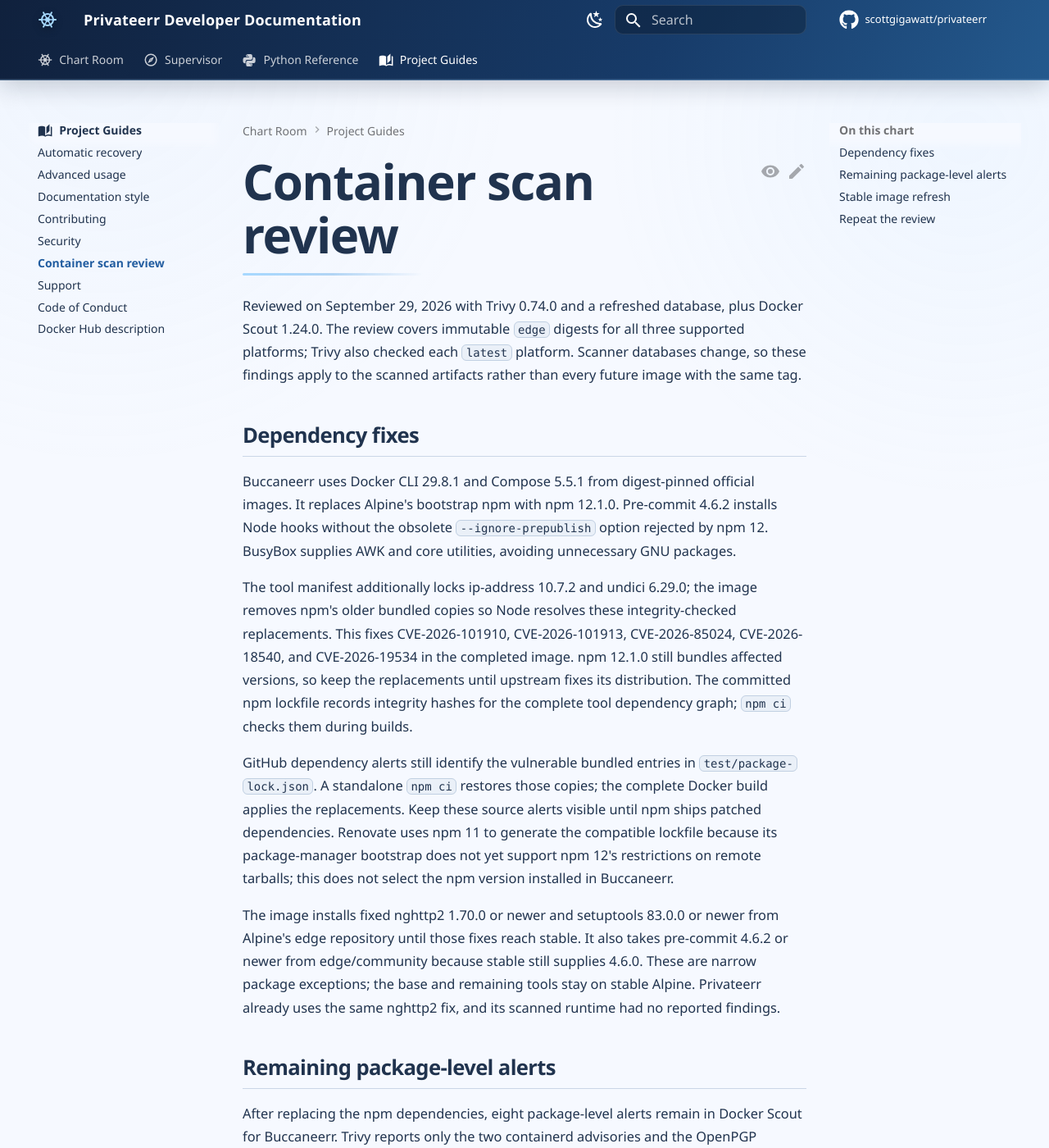
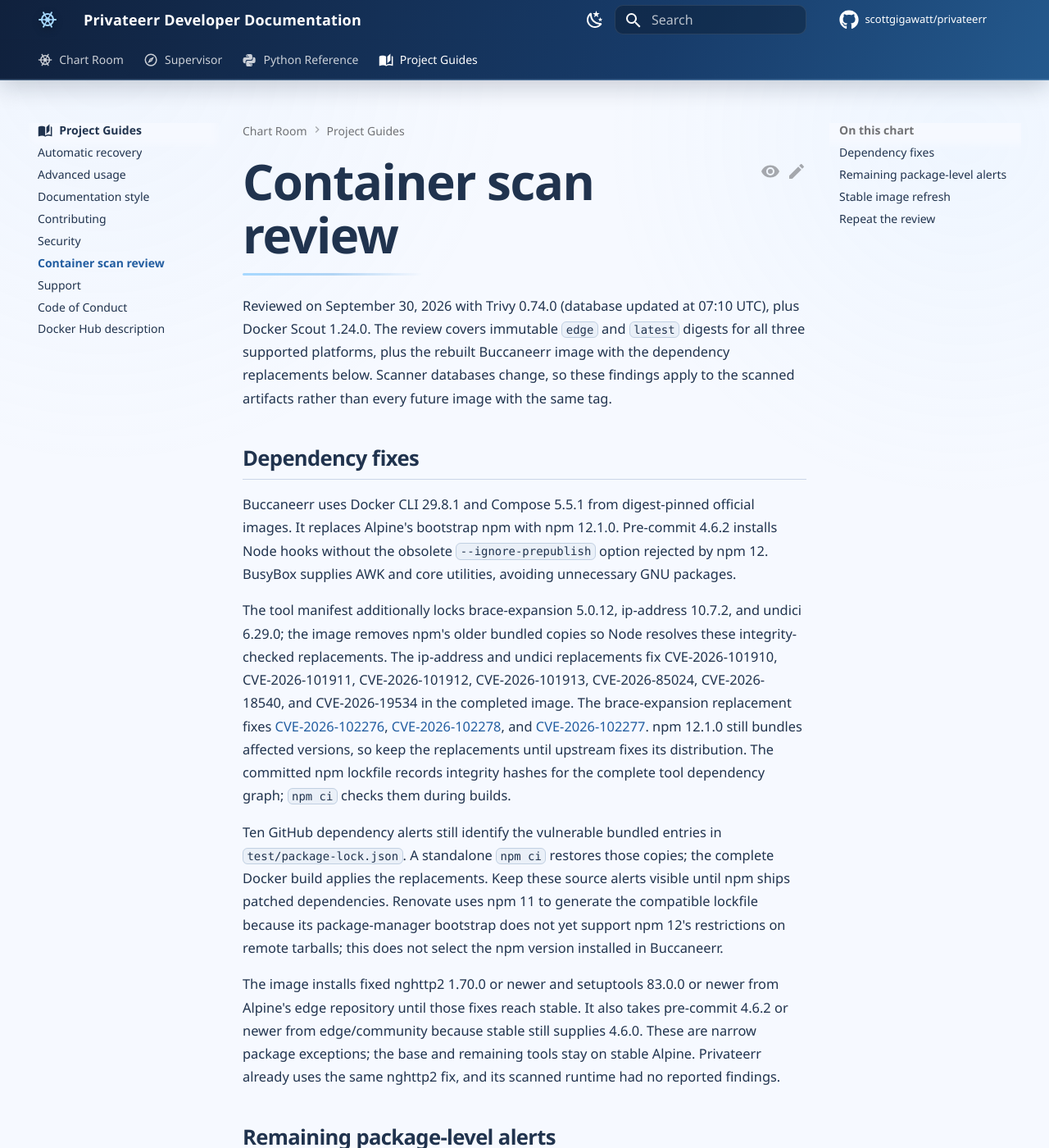
Before and after one commit to scottgigawatt/privateerr, an MkDocs documentation site: the page built from docs/container-scan-review.md, in a window 1280 px wide and 1400 px high. Shown: the whole window at 82% size. Built offline with MkDocs 1.6.1 and Material for MkDocs 9.7.7, drawn with Linux system fonts in a browser that asks for light colours; comment, search, counter and statistics services are not loaded; some of the changed text lies outside the part shown.

Commit message:
🛟 Patch Buccaneerr’s newly disclosed brace-expansion vulnerabilities (#96)
* 🛟 Brace yourself, npm brought more baggage

* 🔎 Give the scanner its proper credit

```diff
--- a/docs/container-scan-review.md
+++ b/docs/container-scan-review.md
@@ -1,14 +1,14 @@
 # Container scan review
 
-Reviewed on September 29, 2026 with Trivy 0.74.0 and a refreshed database, plus Docker Scout 1.24.0. The review covers immutable `edge` digests for all three supported platforms; Trivy also checked each `latest` platform. Scanner databases change, so these findings apply to the scanned artifacts rather than every future image with the same tag.
+Reviewed on September 30, 2026 with Trivy 0.74.0 (database updated at 07:10 UTC), plus Docker Scout 1.24.0. The review covers immutable `edge` and `latest` digests for all three supported platforms, plus the rebuilt Buccaneerr image with the dependency replacements below. Scanner databases change, so these findings apply to the scanned artifacts rather than every future image with the same tag.
 
 ## Dependency fixes
 
 Buccaneerr uses Docker CLI 29.8.1 and Compose 5.5.1 from digest-pinned official images. It replaces Alpine's bootstrap npm with npm 12.1.0. Pre-commit 4.6.2 installs Node hooks without the obsolete `--ignore-prepublish` option rejected by npm 12. BusyBox supplies AWK and core utilities, avoiding unnecessary GNU packages.
 
-The tool manifest additionally locks ip-address 10.7.2 and undici 6.29.0; the image removes npm's older bundled copies so Node resolves these integrity-checked replacements. This fixes CVE-2026-101910, CVE-2026-101913, CVE-2026-85024, CVE-2026-18540, and CVE-2026-19534 in the completed image. npm 12.1.0 still bundles affected versions, so keep the replacements until upstream fixes its distribution. The committed npm lockfile records integrity hashes for the complete tool dependency graph; `npm ci` checks them during builds.
+The tool manifest additionally locks brace-expansion 5.0.12, ip-address 10.7.2, and undici 6.29.0; the image removes npm's older bundled copies so Node resolves these integrity-checked replacements. The ip-address and undici replacements fix CVE-2026-101910, CVE-2026-101911, CVE-2026-101912, CVE-2026-101913, CVE-2026-85024, CVE-2026-18540, and CVE-2026-19534 in the completed image. The brace-expansion replacement fixes [CVE-2026-102276](https://github.com/advisories/GHSA-6j4f-fj2g-mc7p), [CVE-2026-102278](https://github.com/advisories/GHSA-qhr7-859c-m2p7), and [CVE-2026-102277](https://github.com/advisories/GHSA-q2hr-2g5m-vwhr). npm 12.1.0 still bundles affected versions, so keep the replacements until upstream fixes its distribution. The committed npm lockfile records integrity hashes for the complete tool dependency graph; `npm ci` checks them during builds.
 
-GitHub dependency alerts still identify the vulnerable bundled entries in `test/package-lock.json`. A standalone `npm ci` restores those copies; the complete Docker build applies the replacements. Keep these source alerts visible until npm ships patched dependencies. Renovate uses npm 11 to generate the compatible lockfile because its package-manager bootstrap does not yet support npm 12's restrictions on remote tarballs; this does not select the npm version installed in Buccaneerr.
+Ten GitHub dependency alerts still identify the vulnerable bundled entries in `test/package-lock.json`. A standalone `npm ci` restores those copies; the complete Docker build applies the replacements. Keep these source alerts visible until npm ships patched dependencies. Renovate uses npm 11 to generate the compatible lockfile because its package-manager bootstrap does not yet support npm 12's restrictions on remote tarballs; this does not select the npm version installed in Buccaneerr.
 
 The image installs fixed nghttp2 1.70.0 or newer and setuptools 83.0.0 or newer from Alpine's edge repository until those fixes reach stable. It also takes pre-commit 4.6.2 or newer from edge/community because stable still supplies 4.6.0. These are narrow package exceptions; the base and remaining tools stay on stable Alpine. Privateerr already uses the same nghttp2 fix, and its scanned runtime had no reported findings.
 
@@ -27,7 +27,7 @@
 
 ## Stable image refresh
 
-The published v2.1.2 Privateerr runtime images have no findings in either scanner across all three platforms. The v2.1.2 Privateerr, Buccaneerr, and Maraudarr artifacts contain fixed libexpat 2.8.5-r0; CVE-2026-93990 from their previous stable images is absent. Trivy reports no high or critical findings in these release artifacts. Future fixes need a rebuilt stable release to reach `latest`; merging a source update alone only refreshes `edge`.
+The published v2.1.2 Privateerr runtime images have no findings in either scanner across all three platforms. The v2.1.2 Privateerr, Buccaneerr, and Maraudarr artifacts contain fixed libexpat 2.8.5-r0; CVE-2026-93990 from their previous stable images is absent. New brace-expansion advisories now affect the v2.1.2 Buccaneerr artifact: Trivy reports two high and one medium finding for its bundled 5.0.9. The rebuilt image with 5.0.12 removes those findings and retains only the documented Compose findings in Trivy. A rebuilt stable release is needed to deliver this fix to `latest`; merging the source update alone only refreshes `edge`.
 
 Alpine 3.24 stable still provides nghttp2 1.69.0-r0 and setuptools 82.0.1-r1 on all three platforms. Keep the narrow edge-package exceptions until stable supplies the fixed versions. The PCRE2, Windows-only, and OpenPGP explanations remain relevant because Scout still reports those alerts; a clean Trivy result does not mean Scout agrees.
 
```
Also changed, not shown: 4 other files.
